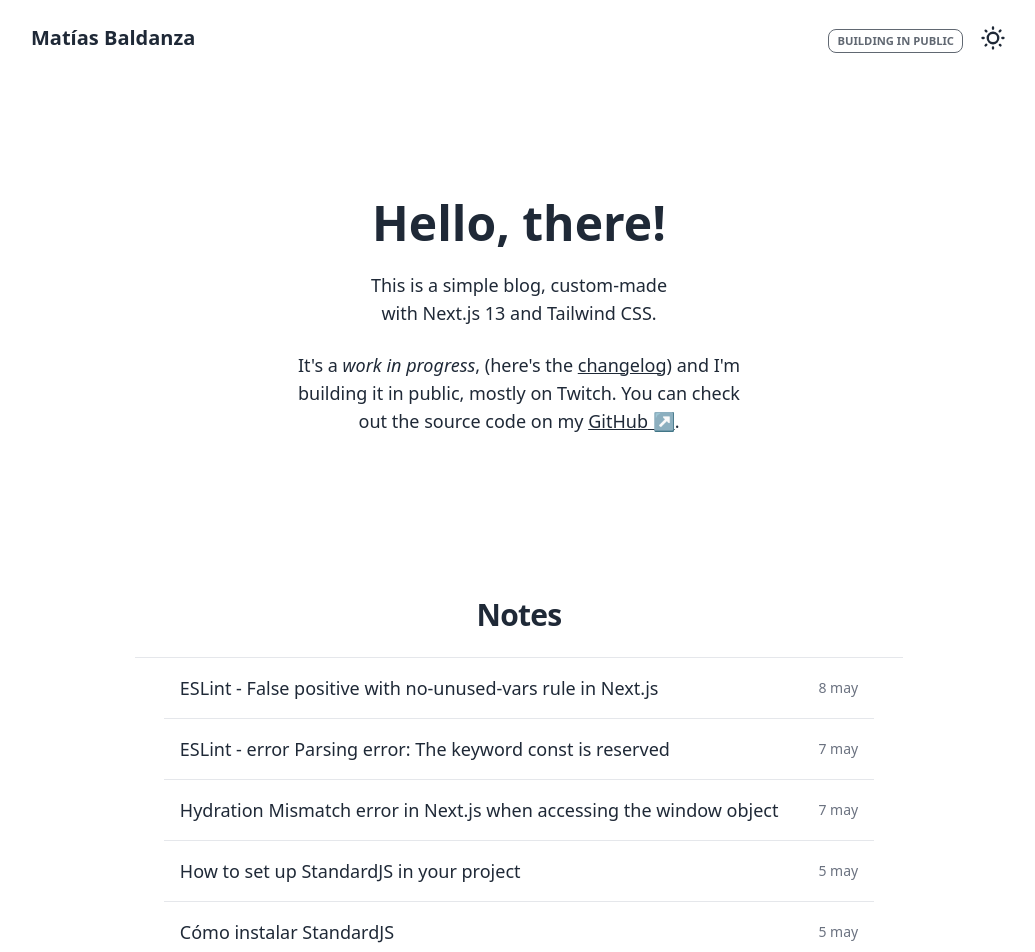
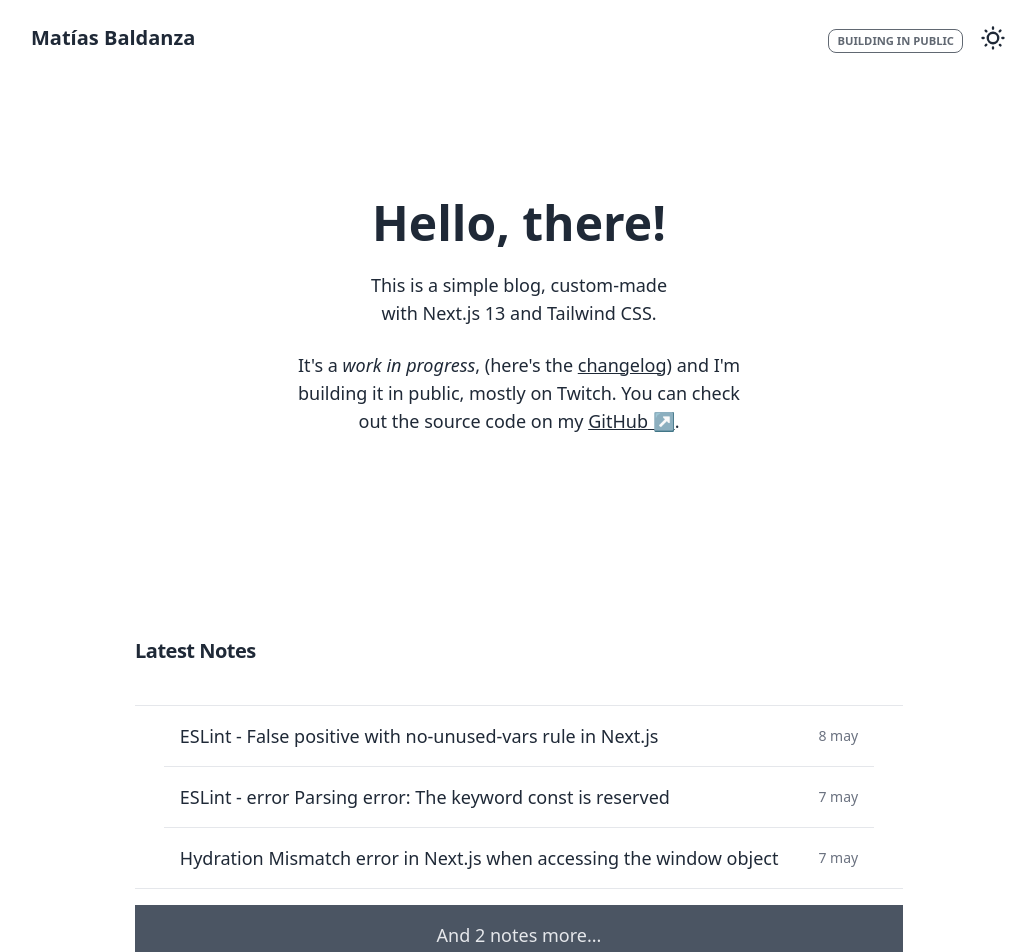
Before and after one commit to matiasbaldanza/matiasbaldanza_dev, a Next.js app: page / in a window 1280 px wide. Shown: the top 952 px of the page, without its empty margins (121-1156 px from the left). Built offline with nearby package versions, Linux system fonts and the light colour scheme.

Commit message:
content: add pages/notes

```diff
--- a/src/pages/index.js
+++ b/src/pages/index.js
@@ -19,10 +19,16 @@ export default function Home ({ articlesData }) {
   return (
     <Layout>
       <Hero />
-      <h2 className='mb-6 text-3xl font-bold tracking-tight text-center'>
-        Notes
-      </h2>
-      <ArticleList articlesData={articlesData} />
+      <section className='mt-10'>
+        <h3 className='mb-4 text-xl font-bold tracking-tight text-left'>
+          Latest Notes
+        </h3>
+        <ArticleList
+          className='mt-10'
+          limit={3}
+          articlesData={articlesData}
+        />
+      </section>
     </Layout>
   )
 }
--- /dev/null
+++ b/src/pages/notes.js
@@ -0,0 +1,34 @@
+// Components
+import Layout from '@/components/Layout'
+import ArticleList from '@/components/ArticleList'
+import Hero from '@/components/Hero'
+
+// Utils
+import { getArticlesDataSorted } from '@/utils/articleUtils'
+
+export async function getStaticProps () {
+  const articlesData = getArticlesDataSorted()
+  return {
+    props: {
+      articlesData
+    }
+  }
+}
+
+export default function Home ({ articlesData }) {
+  return (
+    <Layout>
+      <h1 className='text-5xl font-bold text-center'>Notes</h1>
+      <section className='mt-10 [&>*]:mb-2'>
+        <p>What is this? A blog? <em>How original!</em></p>
+        <p>Most of the articles here are things I've learned after breaking things and then having to fix them. I collected them mostly for myself because it's impossible to remember everthing, and I know will need them later on. I also share them to pay forward a little of all the internet generosity I've enjoyed over the years.</p>
+        <p>I might include a few blog entries, and the occasional <s>essay</s> <em>rant</em>.</p>
+        <p>If you have anything to add to the conversation, please reach out directly through Twitter.</p>
+        <ArticleList
+          className='mt-10'
+          articlesData={articlesData}
+        />
+      </section>
+    </Layout>
+  )
+}
```
